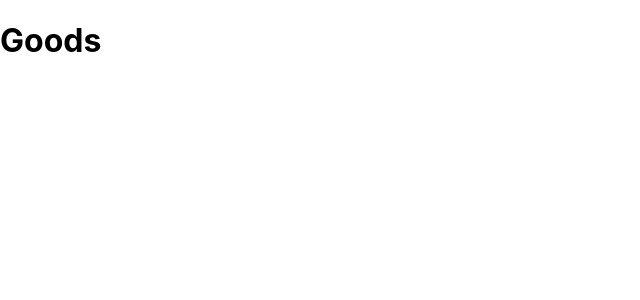
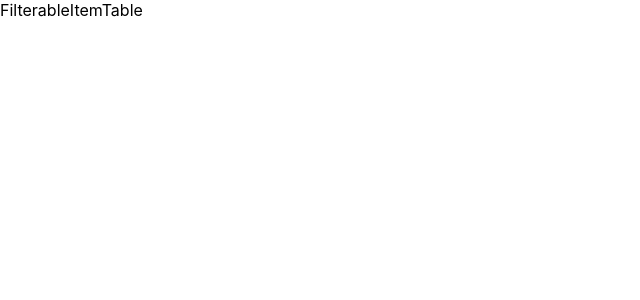
Before and after one commit to andreszapataq/goods-client, a React (Create React App) app: page / in a window 1280 px wide. Shown: the top 300 px of the page, without its empty margins (0-640 px from the left). Built offline with nearby package versions, Linux system fonts and the light colour scheme.

Commit message:
add SearchBar and ItemTable components

```diff
--- a/src/App.js
+++ b/src/App.js
@@ -1,7 +1,16 @@
+import FilterableItemTable from "./components/FilterableItemTable";
+
 function App() {
+  const ITEMS = [
+    {category: "Documentos", quantity: 3, stocked: true, name: "AZ movimientos contables 2021"},
+    {category: "Equipos", quantity: 2, stocked: true, name: "PC Smart"},
+    {category: "Insumos", quantity: 1, stocked: true, name: "Rollo toallas baño"},
+    {category: "Publicidad", quantity: 0, stocked: false, name: "Carpetas portafolio"}
+  ]
+
   return (
     <div className="App">
-      <h1>Goods</h1>
+      <FilterableItemTable items={ITEMS} />
     </div>
   );
 }
--- /dev/null
+++ b/src/components/FilterableItemTable.js
@@ -0,0 +1,7 @@
+const FilterableItemTable = () => {
+  return (
+    <div>FilterableItemTable</div>
+  )
+}
+
+export default FilterableItemTable
```
Also changed, not shown: src/components/ItemTable.js (added, +7 -0 lines), src/components/SearchBar.js (added, +7 -0 lines).
